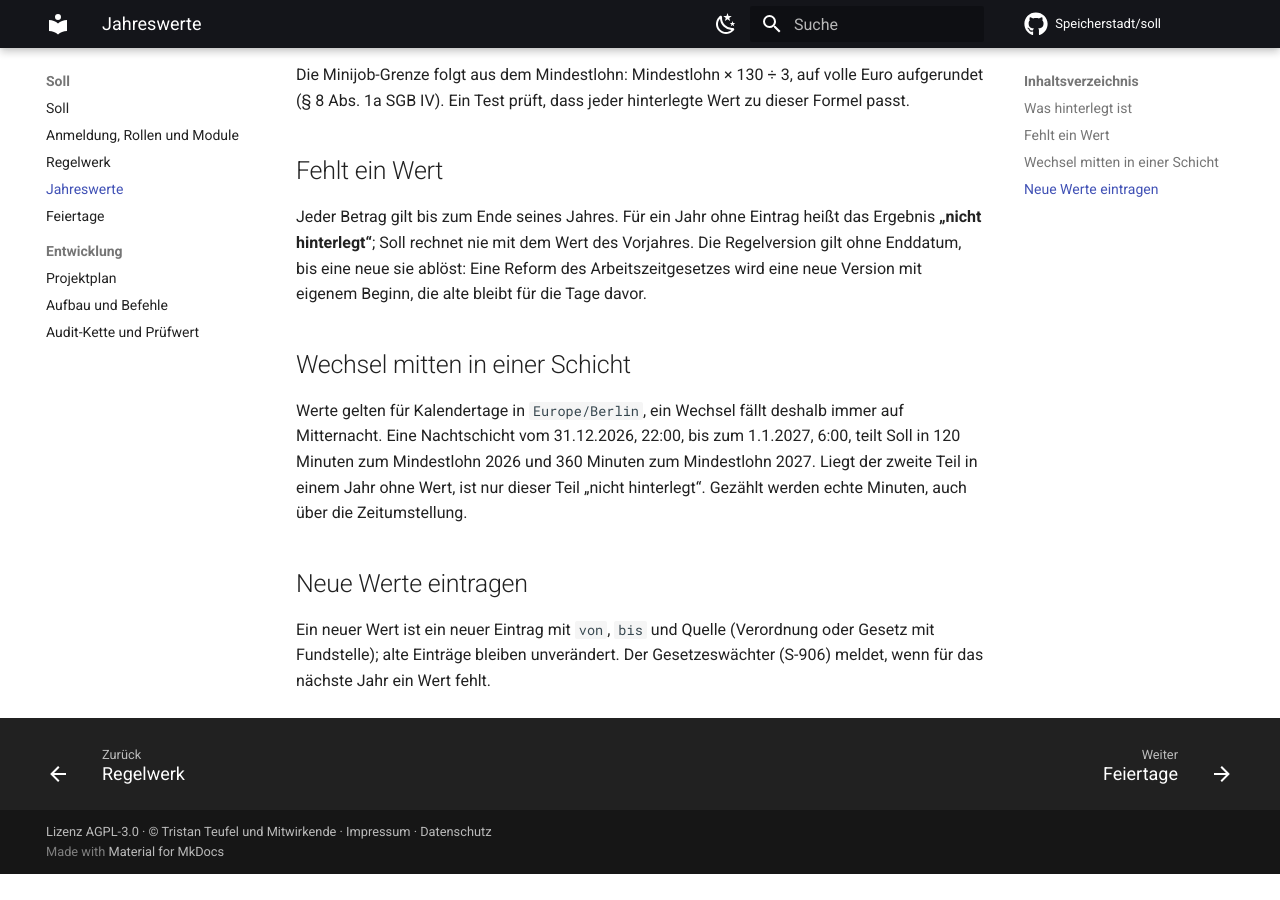
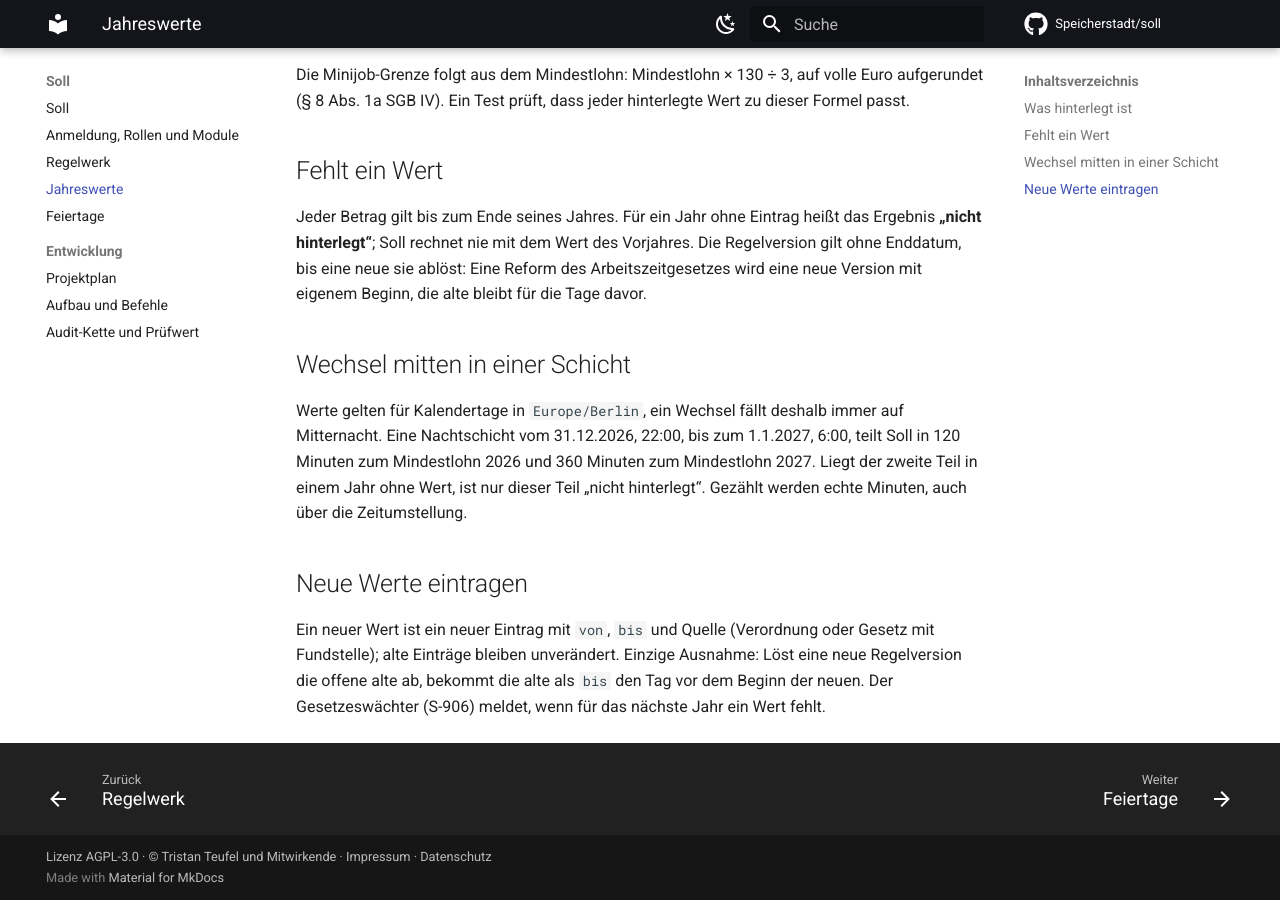
Before and after one commit to Speicherstadt/soll, an MkDocs documentation site: the page built from docs/jahreswerte.md, in a window 1280 px wide and 900 px high, scrolled down 627 px. Built offline with MkDocs 1.6.1 and Material for MkDocs 9.7.7, drawn with Linux system fonts in a browser that asks for light colours; comment, search, counter and statistics services are not loaded; before the commit the page ends 1501 px from its top, so only the background shows below that.

Commit message:
S-104 docs: a new rule version closes the open end of the old one
Co-Authored-By: Claude Opus 5.5 <noreply@anthropic.com>
Claude-Session: https://claude.ai/code/session_01Y3rdfb3WLu6eQFD5t9ebz6

```diff
--- a/docs/jahreswerte.md
+++ b/docs/jahreswerte.md
@@ -37,5 +37,6 @@ Zeitumstellung.
 ## Neue Werte eintragen
 
 Ein neuer Wert ist ein neuer Eintrag mit `von`, `bis` und Quelle (Verordnung oder Gesetz mit
-Fundstelle); alte Einträge bleiben unverändert. Der Gesetzeswächter (S-906) meldet, wenn für das
+Fundstelle); alte Einträge bleiben unverändert. Einzige Ausnahme: Löst eine neue Regelversion
+die offene alte ab, bekommt die alte als `bis` den Tag vor dem Beginn der neuen. Der Gesetzeswächter (S-906) meldet, wenn für das
 nächste Jahr ein Wert fehlt.
```
